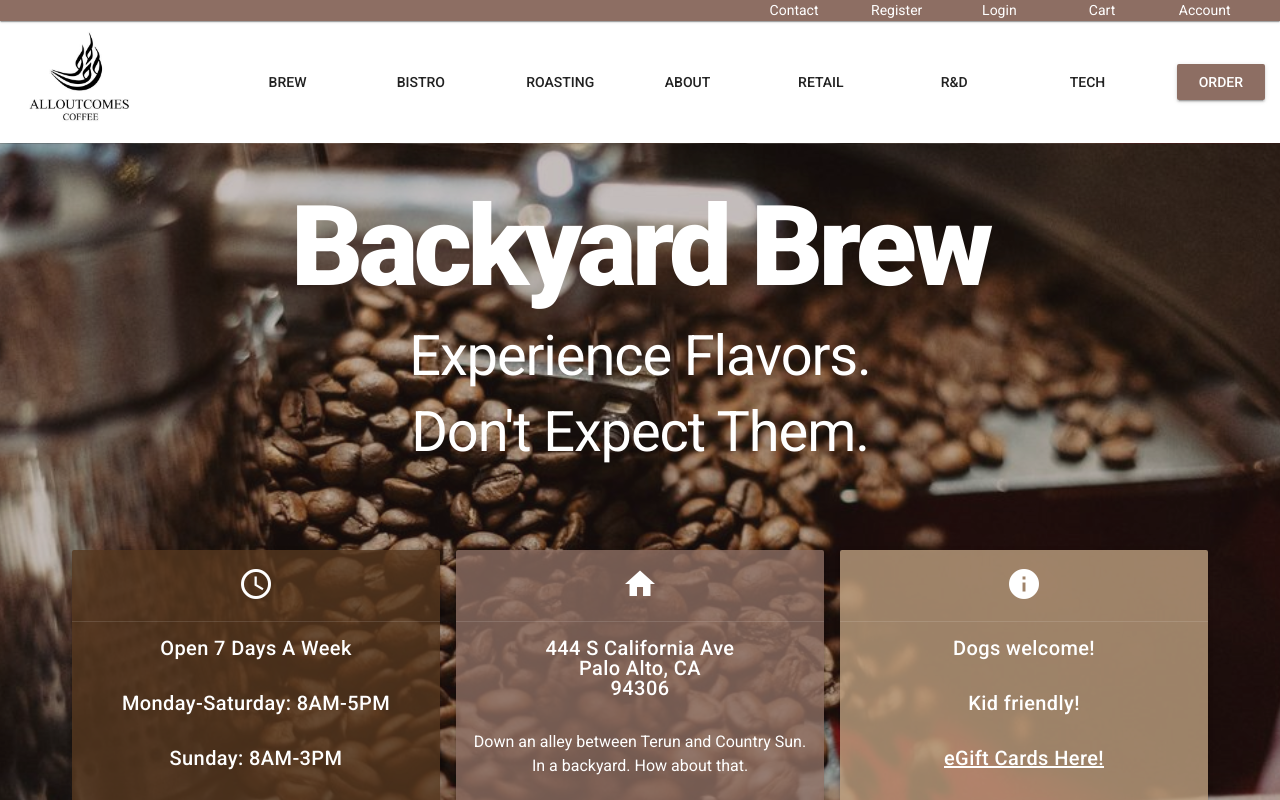
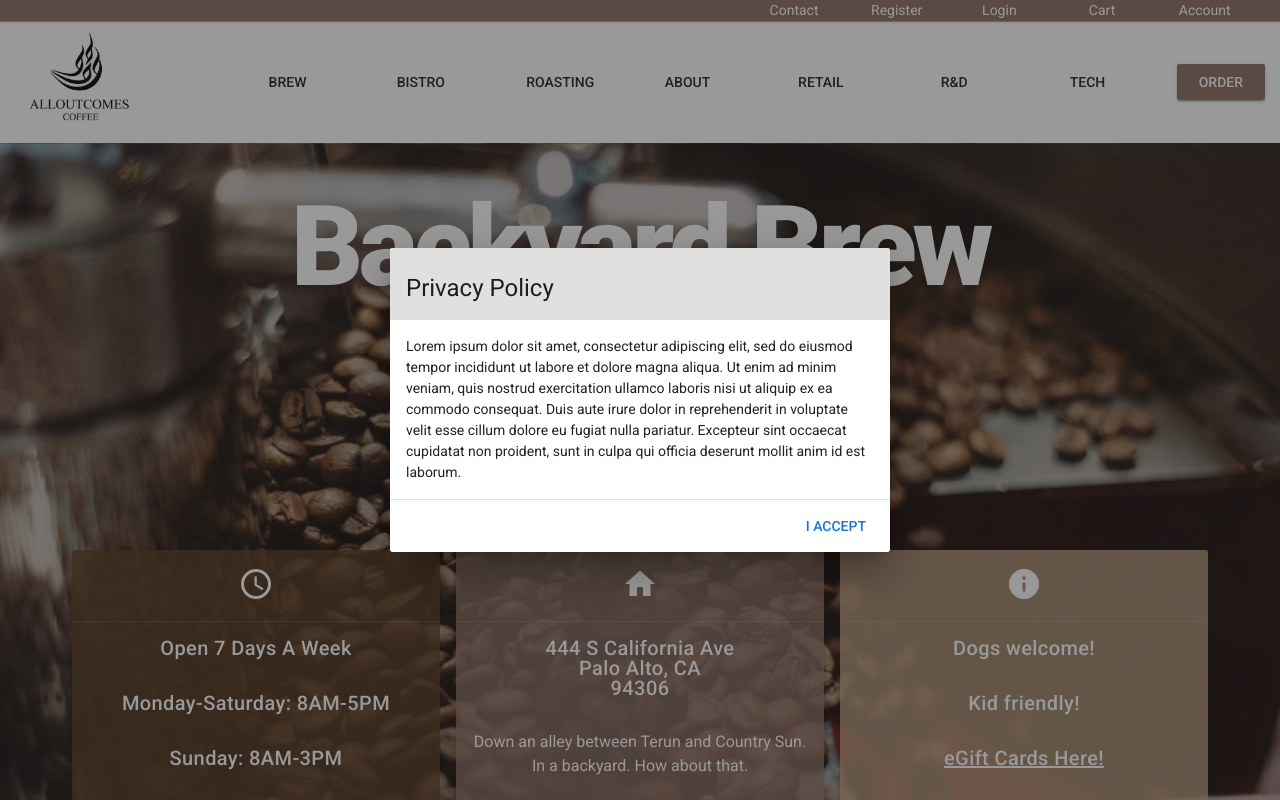
Before and after one commit to ibeckermayer/backyardbrew-frontend, a Vue app: page / in a window 1280 px wide. Both pictures are taken after a click on the link "Register". Shown: the top 800 px of the page. Built offline with nearby package versions, Linux system fonts and the light colour scheme.

Commit message:
made register pop up a dialogue link

```diff
--- a/src/components/AccountBar.vue
+++ b/src/components/AccountBar.vue
@@ -1,5 +1,5 @@
 <template>
-    <v-container app hidden-sm-and-down class="account-bar" fluid pa-0 >
+    <v-container app hidden-sm-and-down class="account-bar" fluid pa-0>
         <v-layout align-center row fill-height>
             <v-flex md12 elevation-1 class="account-bar-flex">
                 <v-container class="button-container" fluid>
@@ -7,9 +7,7 @@
                         <v-flex text-md-center md1>
                             <a href="#contact">Contact</a>
                         </v-flex>
-                        <v-flex text-md-center md1>
-                            <a>Register</a>
-                        </v-flex>
+                        <RegisterDialogueLink></RegisterDialogueLink>
                         <v-flex text-md-center md1>
                             <a>Login</a>
                         </v-flex>
@@ -27,8 +25,18 @@
 </template>
 
 <script>
+import RegisterDialogueLink from '@/components/RegisterDialogueLink'
+
 export default {
-    name: 'AccountBar'
+    name: 'AccountBar',
+    data () {
+      return {
+            dialog: false
+        }
+    },
+    components: {
+        RegisterDialogueLink
+    }
 }
 </script>
 
@@ -45,13 +53,7 @@ a {
     margin: 0;
     padding: 0;
     text-decoration: none;
-
-}
-
-.flex.md2, a{
-    flex-basis: 4%;
     color: white;
-    /* font-weight: bold; */
 }
 
 </style>
--- /dev/null
+++ b/src/components/RegisterDialogueLink.vue
@@ -0,0 +1,47 @@
+<template>
+    <v-dialog v-model="dialog" width="500">
+        <template v-slot:activator="{ on }">
+            <v-flex text-md-center md1>
+                <a v-on="on">Register</a>
+            </v-flex>
+        </template>
+        <v-card>
+            <v-card-title class="headline grey lighten-2" primary-title>
+            Privacy Policy
+            </v-card-title>
+
+            <v-card-text>
+            Lorem ipsum dolor sit amet, consectetur adipiscing elit, sed do eiusmod tempor incididunt ut labore et dolore magna aliqua. Ut enim ad minim veniam, quis nostrud exercitation ullamco laboris nisi ut aliquip ex ea commodo consequat. Duis aute irure dolor in reprehenderit in voluptate velit esse cillum dolore eu fugiat nulla pariatur. Excepteur sint occaecat cupidatat non proident, sunt in culpa qui officia deserunt mollit anim id est laborum.
+            </v-card-text>
+
+            <v-divider></v-divider>
+
+            <v-card-actions>
+            <v-spacer></v-spacer>
+            <v-btn color="primary" flat @click="dialog = false">
+                I accept
+            </v-btn>
+            </v-card-actions>
+        </v-card>
+    </v-dialog>
+</template>
+
+<script>
+export default {
+    name: 'RegisterDialogueLink',
+    data () {
+      return {
+            dialog: false
+        }
+    }
+}
+</script>
+
+<style scoped>
+a {
+    margin: 0;
+    padding: 0;
+    text-decoration: none;
+    color: white;
+}
+</style>
```
